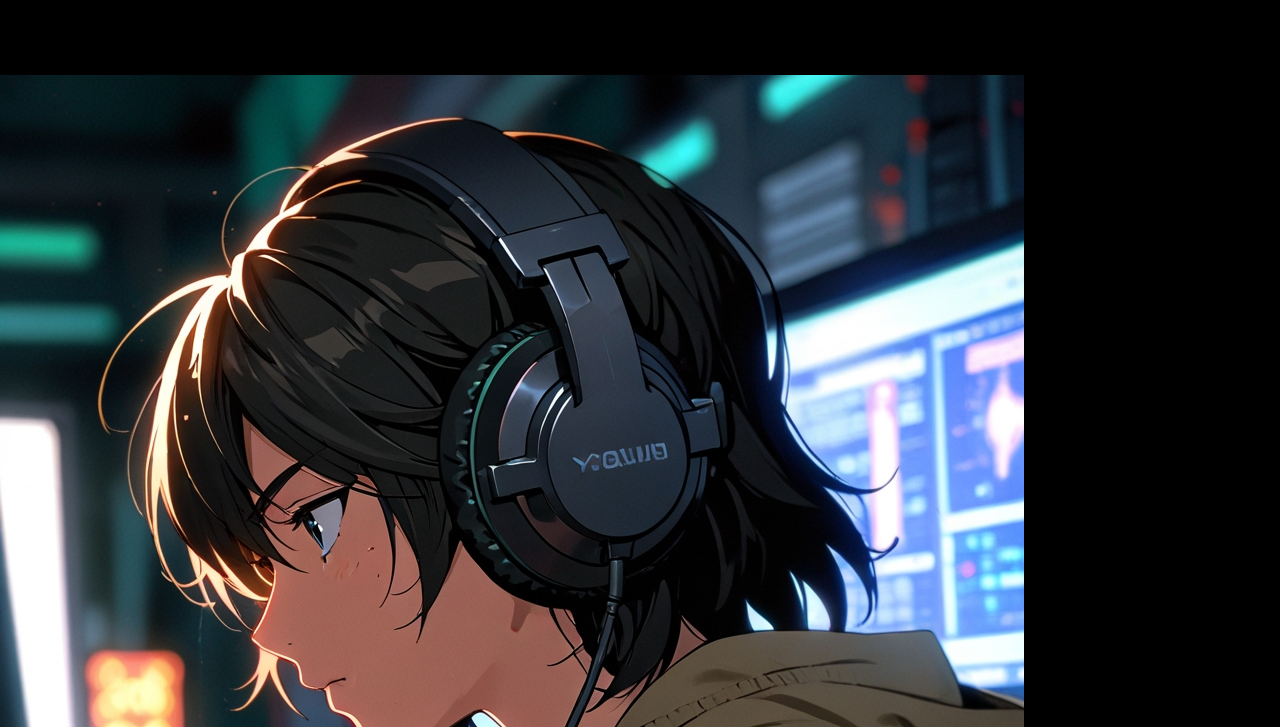
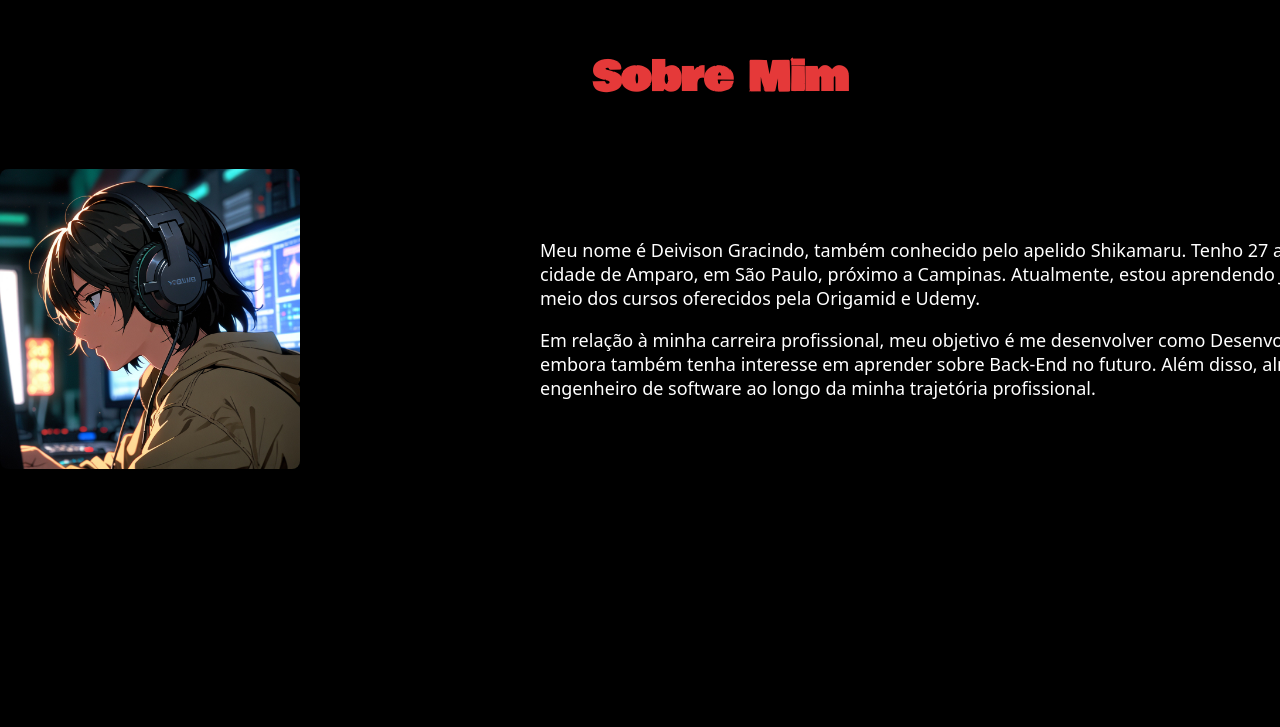
Before and after one commit to deivison556/Sobre-mim-codigo-certo, a plain HTML site: page index.html in a window 1280 px wide. Shown: the part 633-1360 px from the top of the page. After the commit the page ends 1280 px from the top, so only its background shows below. Drawn offline with Linux system fonts and the light colour scheme; a web font is replaced by a local one.

Commit message:
feito a estilização da sessao sobre mim no style.css

```diff
--- a/assets/css/style.css
+++ b/assets/css/style.css
@@ -129,3 +129,44 @@ header .header-container .header-navegacao #header-btn-email:hover {
   box-shadow: 0px 0px 5px white;
   transition: 0s;
 }
+
+/* sessao sobre mim */
+#container-sobremim {
+  height: 600px;
+  width: 1440px;
+  margin: 0 auto;
+  display: block;
+}
+
+.title {
+  color: var(--corSecundaria-vermelho);
+  font-size: 40px;
+  text-align: center;
+  text-transform: capitalize;
+  font-family: var(--fontPrincipal);
+}
+
+#container-sobremim #box-conteudo-sobremim {
+  display: flex;
+  align-items: center;
+  justify-content: space-between;
+  width: 1440px;
+  height: 400px;
+  margin: 10px auto 0 auto;
+}
+
+#box-paragraph-sobremim {
+  width: 900px;
+}
+
+#box-paragraph-sobremim p {
+  font-size: 18px;
+  color: var(--corTercearia-branco);
+  font-family: var(--fontSecundaria);
+}
+
+#box-img-garoto {
+  height: 300px;
+  width: 300px;
+  border-radius: 8px;
+}
```
